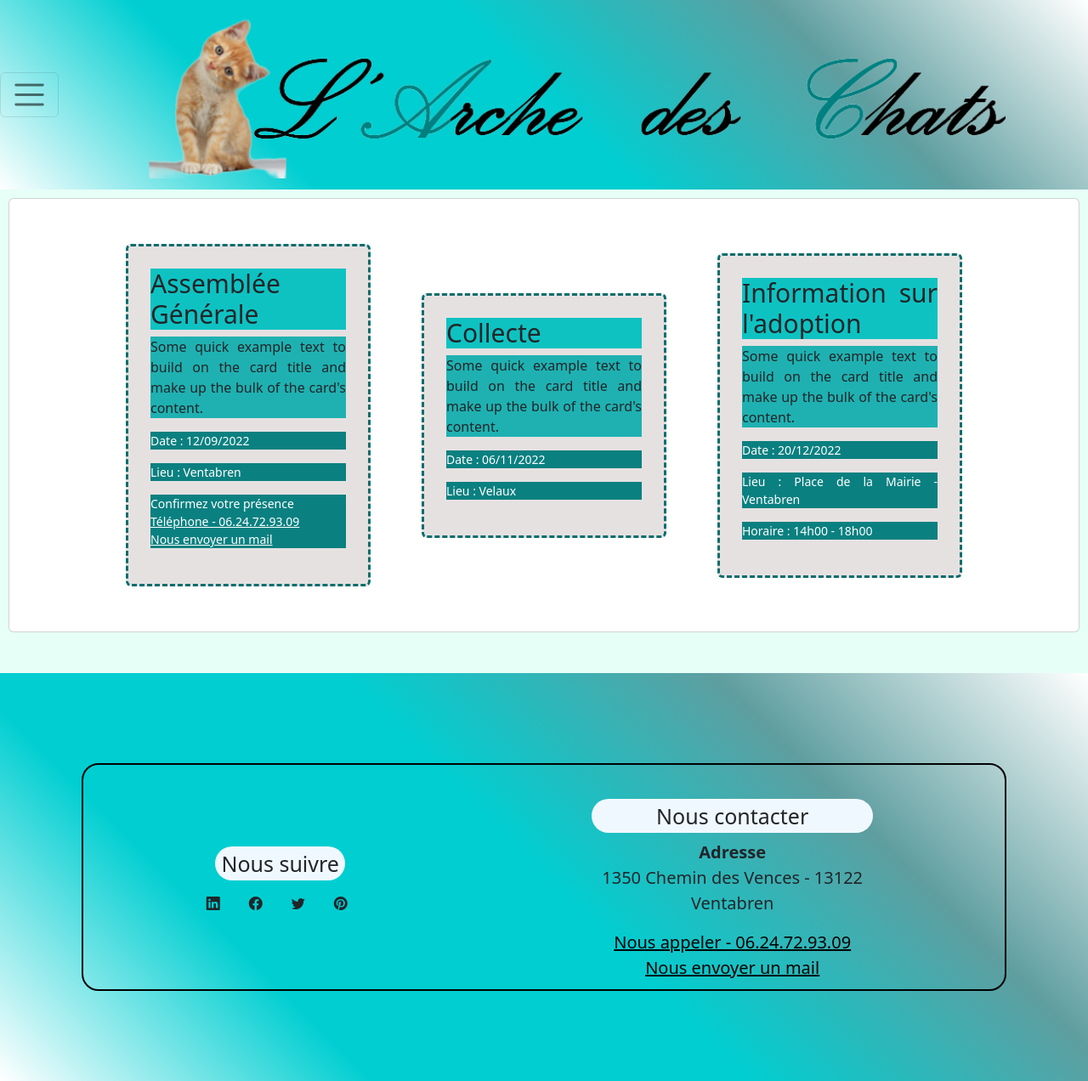
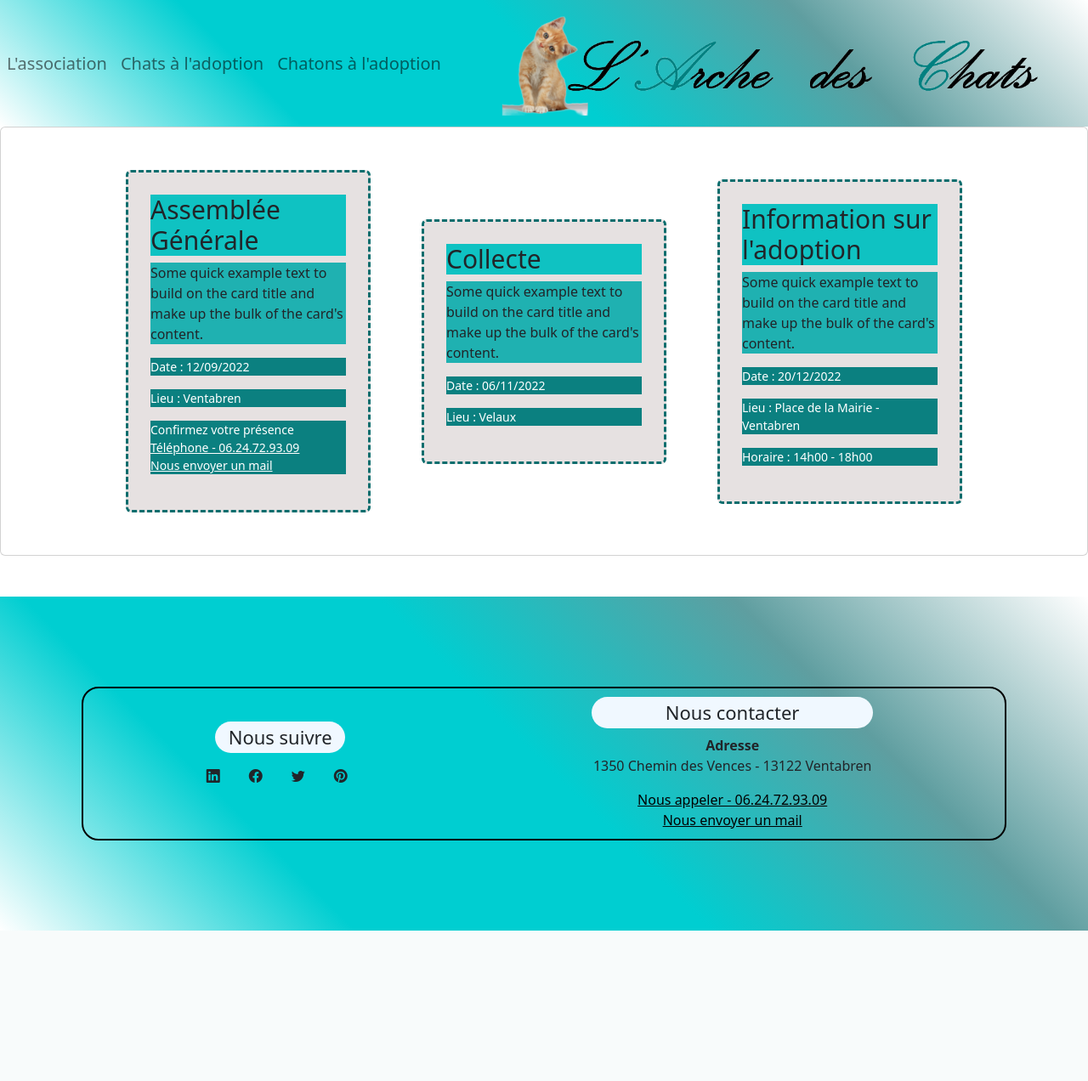
Before and after one commit to AurelieG13/Entrainement_HTML_CSS_Studi1, a PHP site: page /eventPage/event.html in a window 1280 px wide. Shown: the whole page at 85% size. After the commit the page ends 1095 px from the top, so only its background shows below. Run offline with PHP 8.4, Linux system fonts and the light colour scheme; some libraries are stand-ins or nearby versions.

Commit message:
correction bug affichage

```diff
--- a/css/style.css
+++ b/css/style.css
@@ -207,9 +207,7 @@ footer {
 }
 
 @media screen and (width >= 800px) {
-    .nav__container-logo{
-        width: 80%;
-    }
+
     .navbar-toggler-icon {
         font-size: 2.5rem;
     }
--- a/eventPage/event.html
+++ b/eventPage/event.html
@@ -9,14 +9,13 @@
     <link rel="stylesheet" href="https://cdn.jsdelivr.net/npm/bootstrap-icons@1.6.1/font/bootstrap-icons.css">
 
     <link rel="stylesheet" href=".././css/reset.css">
-    <link rel="stylesheet" href=".././css/style.css">
     <link rel="stylesheet" href="./eventStyle.css">
 
     <title>L'Arche des Chats</title>
 </head>
 <body>
     <header>
-        <nav class="nav__container container-fluid navbar navbar-light bg-light">
+        <nav class="nav__container container-fluid navbar navbar-expand-md navbar-light bg-light">
             <div>
                 <button class="navbar-toggler" type="button" data-bs-toggle="collapse" data-bs-target="#navbarSupportedContent"
                     aria-controls="navbarSupportedContent" aria-expanded="false" aria-label="Toggle navigation">
--- a/eventPage/eventStyle.css
+++ b/eventPage/eventStyle.css
@@ -14,9 +14,6 @@
 }
 
 @media screen and (width >= 800px) {
-    .nav__container-logo{
-        width: 80%;
-    }
     .navbar-toggler-icon {
         font-size: 2.5rem;
     }
@@ -30,7 +27,7 @@
 
 .container__main {
     display: flex;
-    flex-direction: row;
+    flex-direction: column;
     justify-content: center;
     align-items: center;
 }
@@ -42,11 +39,6 @@
     background-color: rgba(230, 225, 225);
 }
 
-@media screen and (width >= 800px) {
-    .container__events{
-        flex-direction: column;
-    }
-}
 
 .container__events-title {
     background-color: rgb(15, 194, 194);
@@ -85,8 +77,9 @@
 .container__footer-title {
     text-align: center;
     background-color: aliceblue;
-    margin-top: 30px;
-    font-size: 25px;
+    margin-top: auto;
+    padding: 5px;
+    font-size: 18px;
     border-radius: 20px;
 }
 
@@ -98,7 +91,7 @@
 
 .container__footer-contact {
     text-align: center;
-    font-size: 20px;
+    font-size: 12px;
 }
 
 span {
@@ -112,3 +105,40 @@ a {
 footer {
     background: linear-gradient(45deg, white,#00CED1,#00CED1, #5F9EA0,white);
 }
+
+.footer_desktop {
+    display: none;
+}
+
+
+@media screen and (width >= 800px) {
+    .navbar-toggler-icon {
+        font-size: 2.5rem;
+    }
+
+    .container__main {
+        flex-direction: row;
+    }
+
+    .container__footer-title {
+        text-align: center;
+        background-color: aliceblue;
+        margin-top: auto;
+        padding: 5px;
+        font-size: 22px;
+        border-radius: 20px;
+    }
+
+    .container__footer-contact {
+        text-align: center;
+        font-size: 16px;
+    }
+
+    .footer_mobile {
+        display: none;
+    }
+
+    .footer_desktop {
+        display: block;
+    }
+}
--- a/index.html
+++ b/index.html
@@ -15,7 +15,7 @@
 </head>
 <body>
     <header>
-        <nav class="nav__container container-fluid navbar navbar-light bg-light">
+        <nav class="nav__container container-fluid navbar navbar-expand-md navbar-light bg-light">
             <div>
                 <button class="navbar-toggler" type="button" data-bs-toggle="collapse" data-bs-target="#navbarSupportedContent"
                     aria-controls="navbarSupportedContent" aria-expanded="false" aria-label="Toggle navigation">
```
